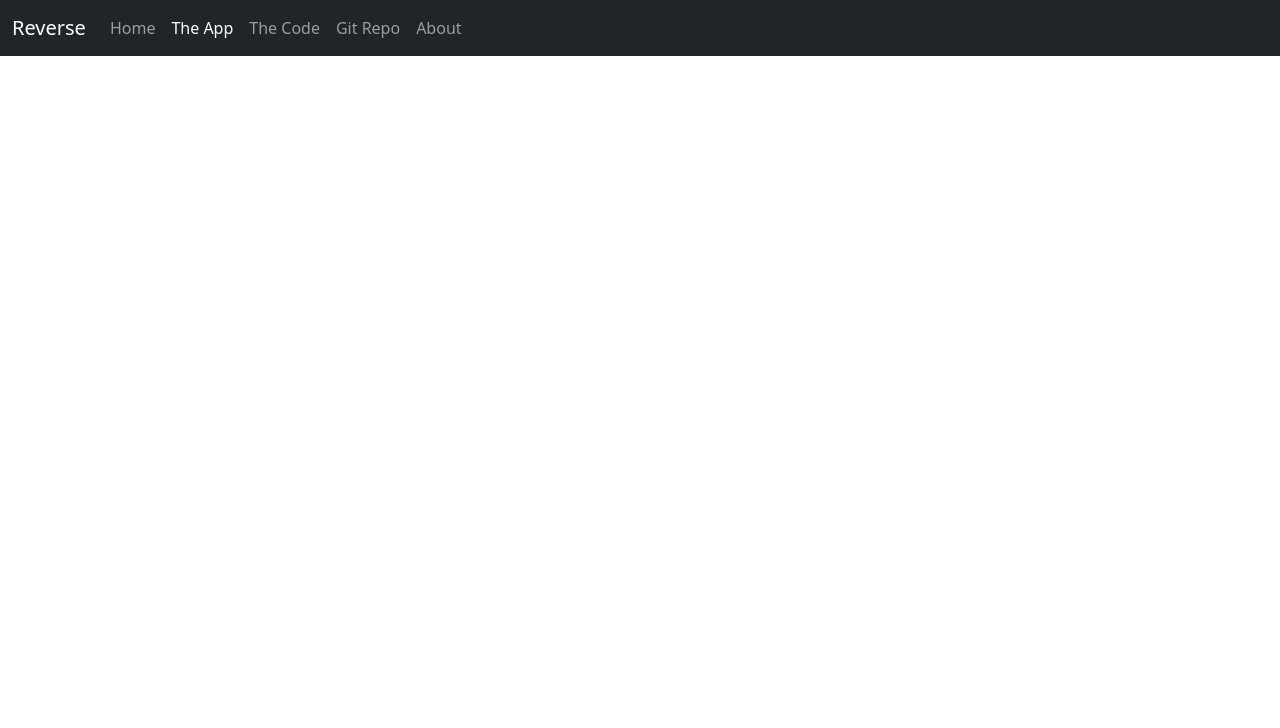
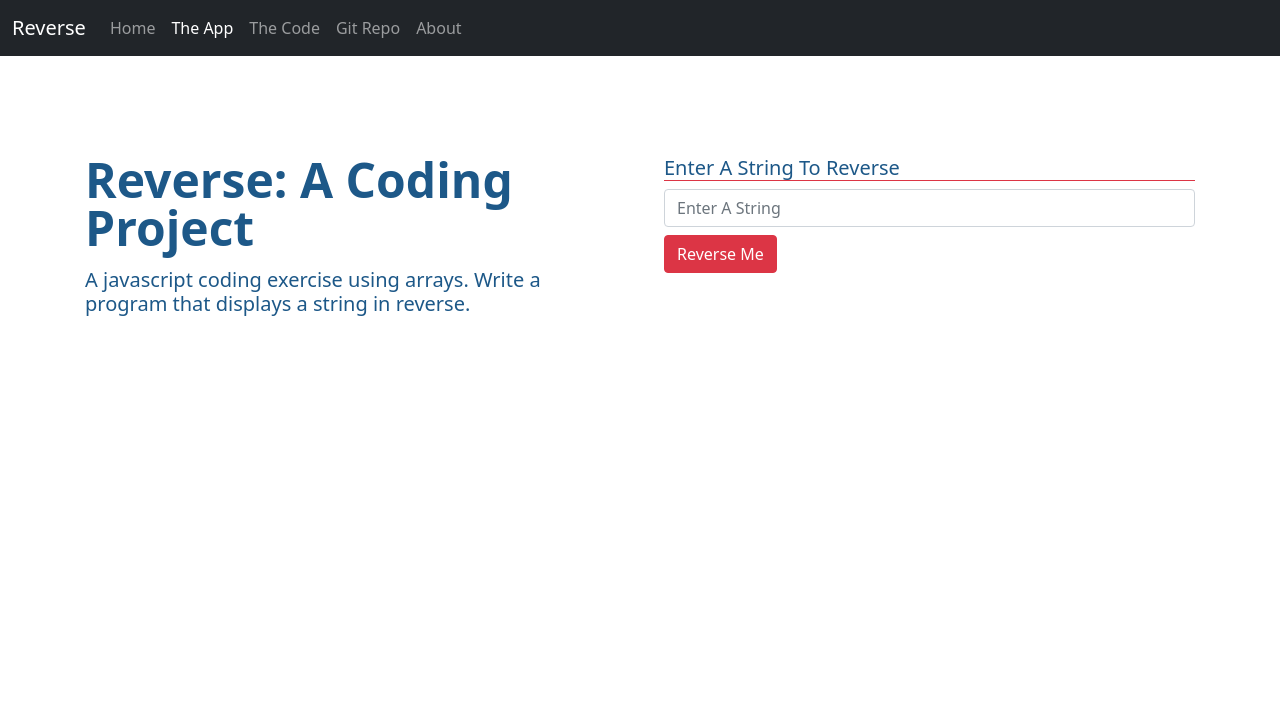
Before and after one commit to edkim3/ReverseString, a plain HTML site: page app.html in a window 1280 px wide. Shown: the top 728 px of the page. Drawn offline with nearby package versions, Linux system fonts and the light colour scheme.

Commit message:
Updated app html
Update app html for Reverse project exercise

```diff
--- a/app.html
+++ b/app.html
@@ -51,8 +51,31 @@
     </nav>
     <!-- Main Section -->
     <main class="flex-shrink-0">
-        <div class="container">
-
+        <div class="container mt-5">
+            <div class="row g-5 py-5 row-cols-1 row-cols-lg-2">
+                <div class="col">
+                    <h1 class="display-5 fw-bold lh-1 mb-3">Reverse: A Coding Project</h1>
+                    <h4 class="lead">A javascript coding exercise using arrays. Write a program that displays a string in reverse.</h4>
+                </div>
+                <div class="col">
+                    <h5 class="border-1 border-bottom border-danger">Enter A String To Reverse</h5>
+                    <form class="row gx-3 gy-2">
+                        <div class="col">
+                            <input id="userString" type="text" class="form-control" placeholder="Enter A String" aria-label="Enter A String">
+                        </div>
+                        <div class="col-12">
+                            <button type="button" id="btnSubmit" class="btn btn-danger">Reverse Me</button>
+                        </div>
+                        <div class="alert alert-danger mt-5 invisible fade show" id="alert" role="alert">
+                            <h4 class="alery-heading">Well Done!</h4>
+                            <hr>
+                            <p class="mb-0" id="msg">
+                                <!-- Insert message here -->
+                            </p>
+                        </div>
+                    </form>
+                </div>
+            </div>
         </div>
     </main>
         <!-- Footer Section -->
```
